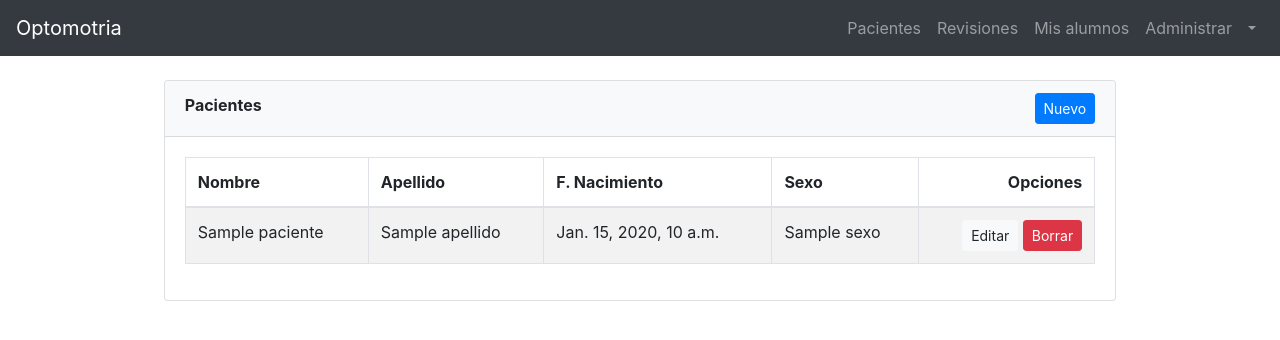
After one commit to NicoSawczuk/optometria, a Django app: template templates/pacientes/index.html in a window 1280 px wide. The commit adds this page. Shown: the top 340 px of the page. Run offline with Django 3.2, Linux system fonts and the light colour scheme; the template is opened without the code that fills it: most values are stand-ins (such as "Sample title", 1, 10 or a date in 2020); some libraries are stand-ins or nearby versions.

Commit message:
Listado de pacientes
Se crearon las vistas y rutas para el listado de pacientes

```diff
--- a/apps/home/urls.py
+++ b/apps/home/urls.py
@@ -1,6 +1,8 @@
 from django.urls import path, re_path
-from .views import *
+from django.contrib.auth.decorators import login_required
+from .views import home, indexPacientes
 
 urlpatterns = [
     path('', home, name = 'index'),
+    path('pacientes/index', login_required(indexPacientes), name = 'indexPacientes'),
 ]
--- a/templates/home/home.html
+++ b/templates/home/home.html
@@ -1,18 +1,76 @@
 {%load static%}
 <!DOCTYPE html>
 <html lang="en">
+
 <head>
     <meta charset="UTF-8">
     <meta name="viewport" content="width=device-width, initial-scale=1.0">
     <link href=" {% static 'bootstrap/css/bootstrap.min.css' %}" rel="stylesheet">
     <link href=" {% static 'bootstrap/css/bootstrap.css' %}" rel="stylesheet">
-    <title>Home</title>
+
+
+    <link rel="stylesheet" href=" {% static 'datatables-bs4/css/dataTables.bootstrap4.min.css' %}">
+    <title> {%block titulo%} Home {%endblock titulo%}</title>
 </head>
+
 <body>
+
+    {%block navbar%}
+    <nav class="navbar navbar-expand-lg navbar-dark bg-dark">
+        <a class="navbar-brand">Optomotria</a>
+        <button class="navbar-toggler navbar-toggler-right" type="button" data-toggle="collapse"
+            data-target="#navbarResponsive" aria-controls="navbarResponsive" aria-expanded="false"
+            aria-label="Toggle navigation">
+            <span class="navbar-toggler-icon"></span>
+        </button>
+        <div class="collapse navbar-collapse" id="navbarResponsive">
+            <ul class="navbar-nav ml-auto">
+                <li class="nav-item">
+                    <a class="nav-link" href="/home/pacientes/index">Pacientes</a>
+                </li>
+                <li class="nav-item">
+                    <a class="nav-link" href="/rutinas/revisiones/{{user.id}}">Revisiones</a>
+                </li>
+                <li class="nav-item">
+                    <a class="nav-link" href="/home/listado_alumnos/{{user.id}}">Mis alumnos</a>
+                </li>
+                <li class="nav-item">
+                    <a class="nav-link" href="/home/administracion">Administrar</a>
+                </li>
+
+                <li class="nav-item dropdown">
+                    <a class="nav-link dropdown-toggle" id="navbarDropdownPortfolio" data-toggle="dropdown"
+                        aria-haspopup="true" aria-expanded="false">{{user.username}}</a>
+                    <div class="dropdown-menu dropdown-menu-right" aria-labelledby="navbarDropdownPortfolio">
+                        <a class="dropdown-item" href="/rutinas/ver_perfil/{{user.id}}">Perfil</a>
+                        <a class="dropdown-item" href="{%url 'logout'%}">Salir</a>
+                    </div>
+                </li>
+            </ul>
+        </div>
+    </nav>
+
+    {%endblock navbar%}
+
+    <div class="mt-4 container"></div>
+    <div class="row justify-content-center">
+        <div class="col-md-9">
+            {%block body%}
+
+            {%endblock body %}
+        </div>
+    </div>
+    </div>
 
     {%block scripts%}
     <script src=" {% static 'jquery/jquery-3.5.1.min.js' %}"></script>
     <script src=" {% static 'bootstrap/js/bootstrap.min.js' %}"></script>
+
+    <script src=" {% static 'datatables/jquery.dataTables.min.js' %}"></script>
+    <script src=" {% static 'datatables-bs4/js/dataTables.bootstrap4.min.js' %}"></script>
+    <script src=" {% static 'datatables/incluirDatatable.js' %}"></script>
     {%endblock scripts%}
+
 </body>
+
 </html>
--- /dev/null
+++ b/templates/pacientes/index.html
@@ -0,0 +1,42 @@
+{%extends 'home/home.html'%}
+{%load static%}
+
+{%block titulo%} Pacientes {%endblock titulo%}
+
+{%block body%}
+<div class="card">
+    <div class="card-header bg-light">
+        <strong>Pacientes</strong>
+        <a class="btn btn-primary btn-sm float-right text-white" href="">Nuevo</a>
+    </div>
+    <div class="card-body card-block">
+        <table id="datatable" class="table table-striped table-bordered dataTable">
+            <thead>
+                <tr>
+                    <th scope="col">Nombre</th>
+                    <th scope="col">Apellido</th>
+                    <th scope="col">F. Nacimiento</th>
+                    <th scope="col">Sexo</th>
+                    <th scope="col" class="text-right">Opciones</th>
+                </tr>
+            </thead>
+            <tbody>
+                {% for paciente in pacientes %}
+                <tr>
+                    <td>{{paciente.nombre}}</td>
+                    <td>{{paciente.apellido}}</td>
+                    <td>{{paciente.fecha_nac}}</td>
+                    <td>{{paciente.sexo}}</td>
+
+                    <td class="text-right">
+                        <a class="btn btn-light btn-sm" href="">Editar</a>
+                        <a class="btn btn-danger btn-sm text-white delete" >Borrar</a>
+                    </td>
+                </tr>
+                {%endfor%}
+            </tbody>
+        </table>
+    </div>
+</div>
+
+{%endblock body%}
```
Also changed, not shown: apps/home/views.py (+8 -1 lines), db.sqlite3.
